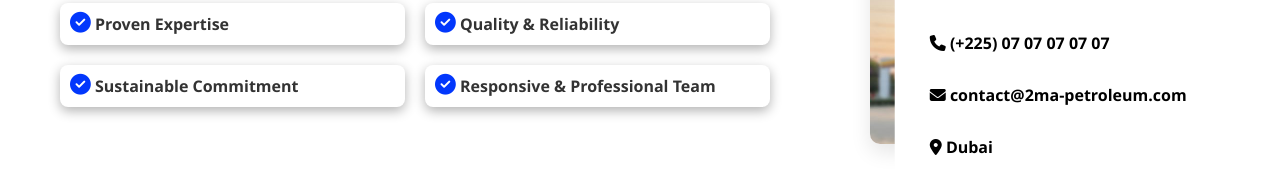
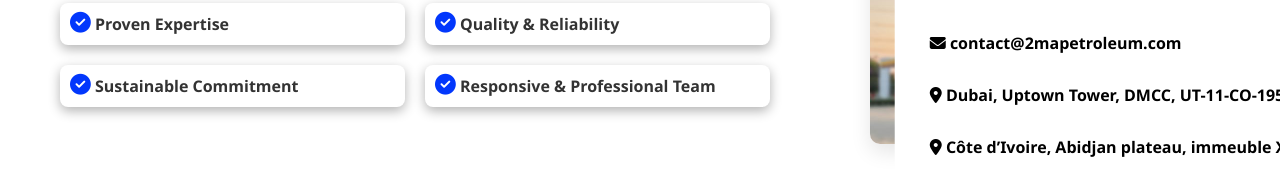
Before and after one commit to digitcom-ci/2MA, a plain HTML site: page about.html in a window 1280 px wide. Both pictures are taken after a click on the element 1219 px from the left and 115 px from the top of the page. Shown: the part 357-537 px from the top of the page. Drawn offline with Linux system fonts and the light colour scheme.

Commit message:
Update about.html

```diff
--- a/about.html
+++ b/about.html
@@ -65,10 +65,10 @@
                         </div>
                     </a>
                 </li>
-                <li><a href="#"><p><i class="fas fa-phone"></i> (+225) 07 07 07 07 07</p></a></li>
-                <li><a href="#"><p><i class="fas fa-envelope"></i> contact@2ma-petroleum.com</p></a></li>
-                <li><a href="#"><p><i class="fas fa-map-marker-alt"></i> Dubai</p></a></li>
-                <li><a href="" class="link"><i class="fab fa-facebook-f"></i></a>&nbsp;&nbsp;&nbsp;<a href="" class="link"><i class="fab fa-instagram"></i></a>&nbsp;&nbsp;&nbsp;<a href="" class="link"><i class="fab fa-x-twitter"></i></a>&nbsp;&nbsp;&nbsp;<a href="" class="link"><i class="fab fa-linkedin-in"></i></a></li>
+                <li><a href="contact@2mapetroleum.com"><p><i class="fas fa-envelope"></i> contact@2mapetroleum.com</p></a></li>
+                <li><a href="#"><p><i class="fas fa-map-marker-alt"></i> Dubai, Uptown Tower, DMCC, UT-11-CO-195</p></a></li>
+                <li><a href="#"><p><i class="fas fa-map-marker-alt"></i> Côte d’Ivoire, Abidjan plateau, immeuble XL</p></a></li>
+                <li><a href="https://www.facebook.com/profile.php?id=61576545156767" class="link"><i class="fab fa-facebook-f"></i></a>&nbsp;&nbsp;&nbsp;<a href="https://www.instagram.com/2ma_petroleum?igsh=dXFkbTR2dXNlMmJ0" class="link"><i class="fab fa-instagram"></i></a>&nbsp;&nbsp;&nbsp;<a href="" class="link"><i class="fab fa-x-twitter"></i></a>&nbsp;&nbsp;&nbsp;<a href="" class="link"><i class="fab fa-linkedin-in"></i></a></li>
             </ul>
         </nav>
     </header>
```
